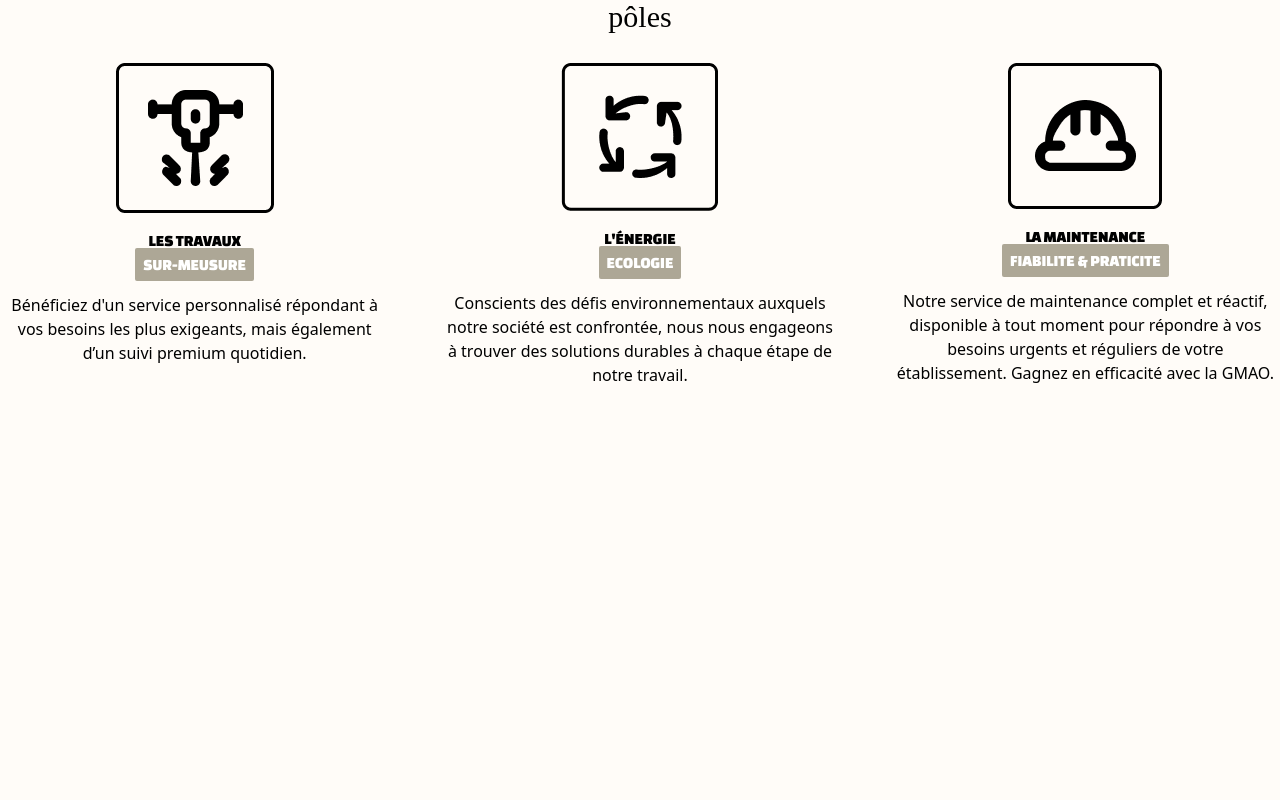
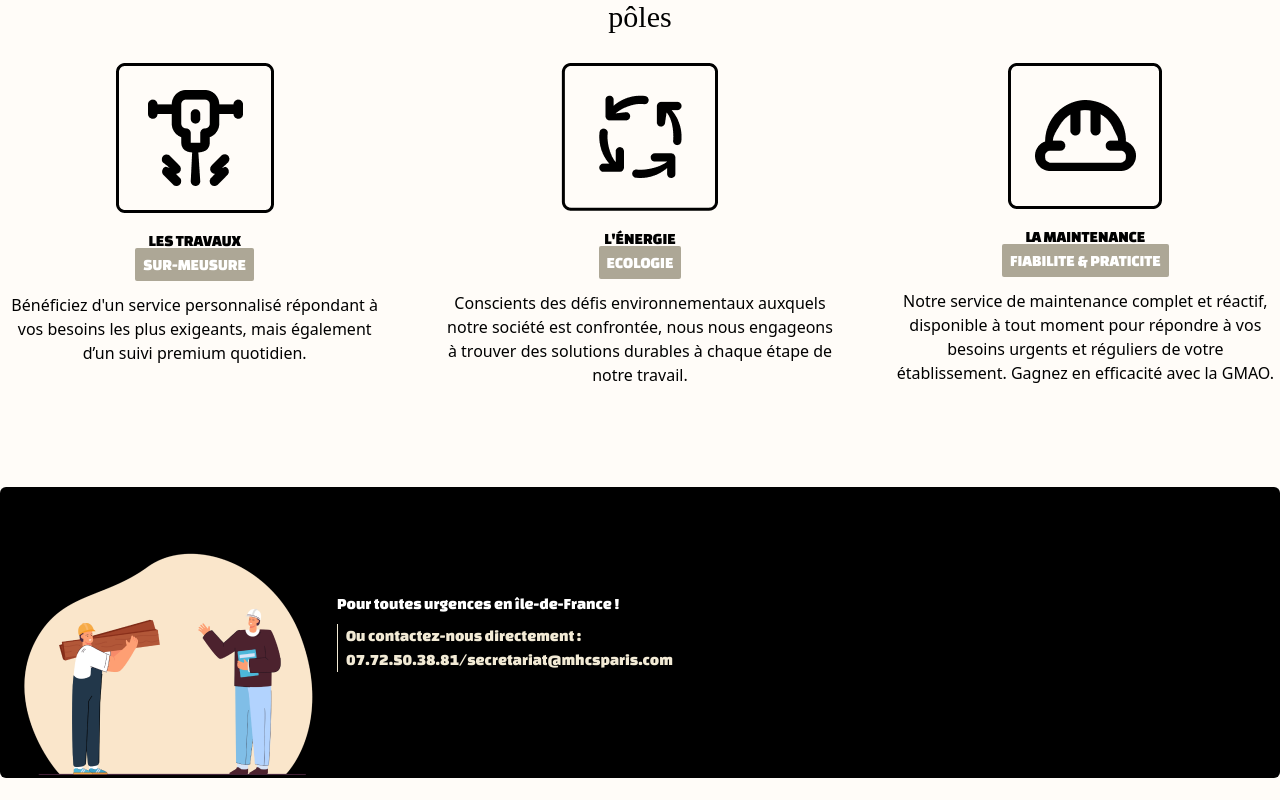
Before and after one commit to Pakku73/MHCS, a React (Vite) app: page / in a window 1280 px wide. Shown: the part 1600-2400 px from the top of the page. Built offline with nearby package versions, Linux system fonts and the light colour scheme; a web font is replaced by a local one.

Commit message:
Ajout section urgence

```diff
--- /dev/null
+++ b/src/containers/home/urgences.tsx
@@ -0,0 +1,20 @@
+export const Urgences = () => {
+    return <>
+
+      <section className="flex bg-[#000000] max-w-screen-2xl m-auto mt-[100px] rounded-[6px] font-ChangeOne">
+
+        <div className="flex items-centes">
+            <img src="../../../public/assets/images/urgency-banner-image.png" alt="" />
+        </div>
+
+        <div className="flex flex-col justify-center gap-2">
+            <h2 className="text-white text-base">Pour toutes urgences en île-de-France !</h2>
+            <div className="text-[#f2ead5] border-l-[1px] pl-2">
+                <p>Ou contactez-nous directement :</p>
+                <p><a href="#">07.72.50.38.81</a>/<a href="#">secretariat@mhcsparis.com</a></p>
+            </div>
+        </div>
+      </section>
+
+    </>;
+  };
--- a/src/pages/Home.tsx
+++ b/src/pages/Home.tsx
@@ -1,6 +1,7 @@
 import { HeroBanner } from '../containers/home/heroBanner.tsx';
 import { Accompagnement } from '../containers/home/accompagnement.tsx';
 import { Poles } from '../containers/home/poles.tsx';
+import { Urgences } from '../containers/home/urgences.tsx';
 
 export default function Home() {
   return (
@@ -8,6 +9,7 @@ export default function Home() {
       <HeroBanner />
       <Accompagnement />
       <Poles />
+      <Urgences />
     </>
   );
 }
```
